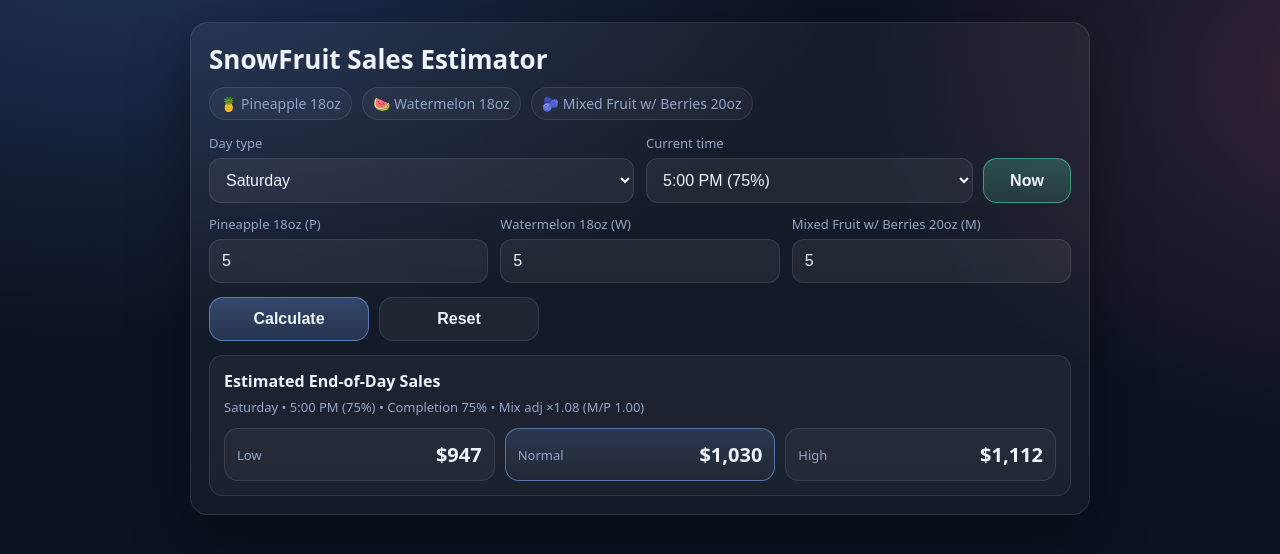
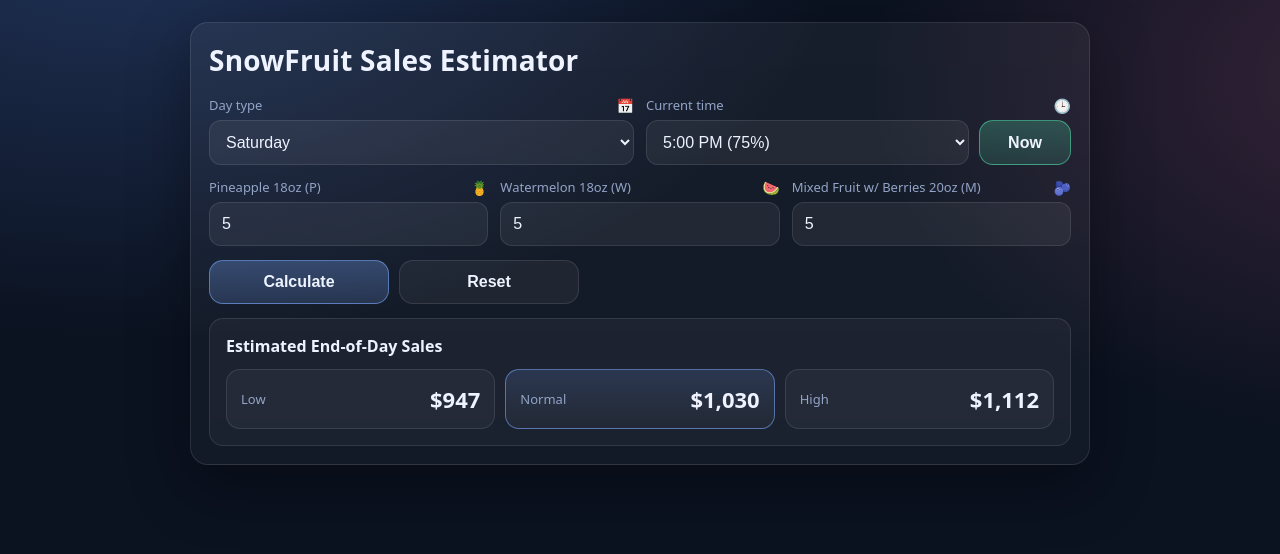
Before and after one commit to Zethious/sales-estimator, a plain HTML site: page index.html in a window 1280 px wide. Both pictures are taken after typing "5", "5", "5" into the empty fields and a click on the button "Calculate". Drawn offline with Linux system fonts and the light colour scheme.

Commit message:
Update index.html

```diff
--- a/index.html
+++ b/index.html
@@ -41,28 +41,13 @@
       padding:18px;
     }
 
-    h1{ margin:0; font-size:26px; }
-    .sub{
-      margin-top:10px;
-      display:flex;
-      gap:10px;
-      flex-wrap:wrap;
-      color:var(--muted);
-      font-size:14px;
-    }
-    .pill{
-      padding:6px 10px;
-      border-radius:999px;
-      border:1px solid var(--border);
-      background:rgba(255,255,255,.04);
-      white-space: nowrap;
-    }
+    h1{ margin:0; font-size:28px; letter-spacing:.2px; }
 
     .grid2{
       display:grid;
       grid-template-columns: 1fr 1fr;
       gap:12px;
-      margin-top:14px;
+      margin-top:16px;
       align-items:end;
     }
     .grid3{
@@ -76,7 +61,22 @@
       h1{ font-size:22px; }
     }
 
-    label{ font-size:13px; color:var(--muted); margin-bottom:6px; display:block; }
+    /* Label with icon on the RIGHT */
+    .lab{
+      display:flex;
+      align-items:center;
+      justify-content:space-between;
+      gap:10px;
+      margin:0 0 6px;
+      color:var(--muted);
+      font-size:13px;
+    }
+    .lab .ico{
+      font-size:14px;
+      opacity:.95;
+      transform: translateY(1px);
+      white-space: nowrap;
+    }
 
     select,input{
       width:100%;
@@ -120,11 +120,11 @@
       font-size:16px;
       font-weight:750;
       cursor:pointer;
-      min-width:160px;
+      min-width:180px;
     }
 
     .btn-now{
-      min-width:88px;
+      min-width:92px;
       border:1px solid rgba(90,255,190,.45);
       background:linear-gradient(180deg, rgba(90,255,190,.22), rgba(90,255,190,.12));
     }
@@ -135,7 +135,7 @@
 
     .out{
       margin-top:14px;
-      padding:14px;
+      padding:16px;
       border-radius:var(--radius2);
       border:1px solid var(--border);
       background:rgba(255,255,255,.04);
@@ -146,11 +146,6 @@
       font-weight:850;
       font-size:16px;
       margin:0;
-    }
-    .outHint{
-      margin-top:6px;
-      color:var(--muted);
-      font-size:13px;
     }
 
     .bands{
@@ -164,7 +159,7 @@
     }
 
     .band{
-      padding:12px;
+      padding:14px 14px;
       border-radius:14px;
       border:1px solid var(--border);
       background:rgba(255,255,255,.04);
@@ -178,7 +173,7 @@
       background: linear-gradient(180deg, rgba(125,170,255,.16), rgba(255,255,255,.03));
     }
     .k{ font-size:13px; color:var(--muted); }
-    .v{ font-size:20px; font-weight:900; }
+    .v{ font-size:22px; font-weight:900; }
   </style>
 </head>
 
@@ -186,15 +181,10 @@
 <div class="wrap">
   <div class="card">
     <h1>SnowFruit Sales Estimator</h1>
-    <div class="sub">
-      <span class="pill">🍍 Pineapple 18oz</span>
-      <span class="pill">🍉 Watermelon 18oz</span>
-      <span class="pill">🫐 Mixed Fruit w/ Berries 20oz</span>
-    </div>
 
     <div class="grid2">
       <div>
-        <label>Day type</label>
+        <div class="lab"><span>Day type</span><span class="ico">📅</span></div>
         <select id="dayType">
           <option value="weekday">Weekday (Sun–Thu)</option>
           <option value="friday">Friday</option>
@@ -203,7 +193,7 @@
       </div>
 
       <div>
-        <label>Current time</label>
+        <div class="lab"><span>Current time</span><span class="ico">🕒</span></div>
         <div style="display:flex; gap:10px;">
           <select id="timeSlot" style="flex:1;">
             <option value="0.20">10:00 AM (20%)</option>
@@ -224,9 +214,18 @@
     </div>
 
     <div class="grid3">
-      <div><label>Pineapple 18oz (P)</label><input id="p" type="number" min="0" step="1" inputmode="numeric"></div>
-      <div><label>Watermelon 18oz (W)</label><input id="w" type="number" min="0" step="1" inputmode="numeric"></div>
-      <div><label>Mixed Fruit w/ Berries 20oz (M)</label><input id="m" type="number" min="0" step="1" inputmode="numeric"></div>
+      <div>
+        <div class="lab"><span>Pineapple 18oz (P)</span><span class="ico">🍍</span></div>
+        <input id="p" type="number" min="0" step="1" inputmode="numeric">
+      </div>
+      <div>
+        <div class="lab"><span>Watermelon 18oz (W)</span><span class="ico">🍉</span></div>
+        <input id="w" type="number" min="0" step="1" inputmode="numeric">
+      </div>
+      <div>
+        <div class="lab"><span>Mixed Fruit w/ Berries 20oz (M)</span><span class="ico">🫐</span></div>
+        <input id="m" type="number" min="0" step="1" inputmode="numeric">
+      </div>
     </div>
 
     <div class="actions">
@@ -236,21 +235,18 @@
 
     <div class="out" id="out">
       <div class="outTitle">Estimated End-of-Day Sales</div>
-      <div class="outHint" id="hint"></div>
       <div class="bands" id="bands"></div>
     </div>
   </div>
 </div>
 
 <script>
-  // Day multipliers
   function ratesFor(day){
     if(day === "weekday") return { p:45, w:80 };
     if(day === "friday")  return { p:46, w:77 };
     return { p:48, w:95 }; // saturday
   }
 
-  // Mixed Fruit adjustment (M ÷ P)
   function mixAdj(P, M){
     const ratio = (P > 0) ? (M / P) : 0;
     if(ratio < 0.60) return { ratio, adj: 0.95 };
@@ -270,8 +266,8 @@
     const W = Math.max(0, parseInt(document.getElementById("w").value || "0", 10));
     const M = Math.max(0, parseInt(document.getElementById("m").value || "0", 10));
 
-    const rates = ratesFor(day);
-    const base = (P * rates.p) + (W * rates.w);
+    const r = ratesFor(day);
+    const base = (P * r.p) + (W * r.w);
 
     const mix = mixAdj(P, M);
     const adjustedSoFar = base * mix.adj;
@@ -288,23 +284,13 @@
       <div class="band"><div class="k">High</div><div class="v">${fmtMoney(high)}</div></div>
     `;
 
-    // Minimal, relevant context line only
-    const timeText = document.getElementById("timeSlot").selectedOptions[0].textContent;
-    const dayText = document.getElementById("dayType").selectedOptions[0].textContent;
-    const mode = isFinal ? "Final (no time divide)" : `Completion ${(completion*100).toFixed(0)}%`;
-    const adjText = `Mix adj ×${mix.adj} (M/P ${(mix.ratio).toFixed(2)})`;
-
-    document.getElementById("hint").textContent = `${dayText} • ${timeText} • ${mode} • ${adjText}`;
-
     document.getElementById("out").style.display = "block";
   }
 
-  // Set timeSlot to the closest checkpoint based on current local time
   function setNow(){
     const now = new Date();
     const mins = now.getHours()*60 + now.getMinutes();
 
-    // 10pm+ → Final
     if(mins >= 22*60){
       document.getElementById("timeSlot").value = "1.00";
       return;
```
